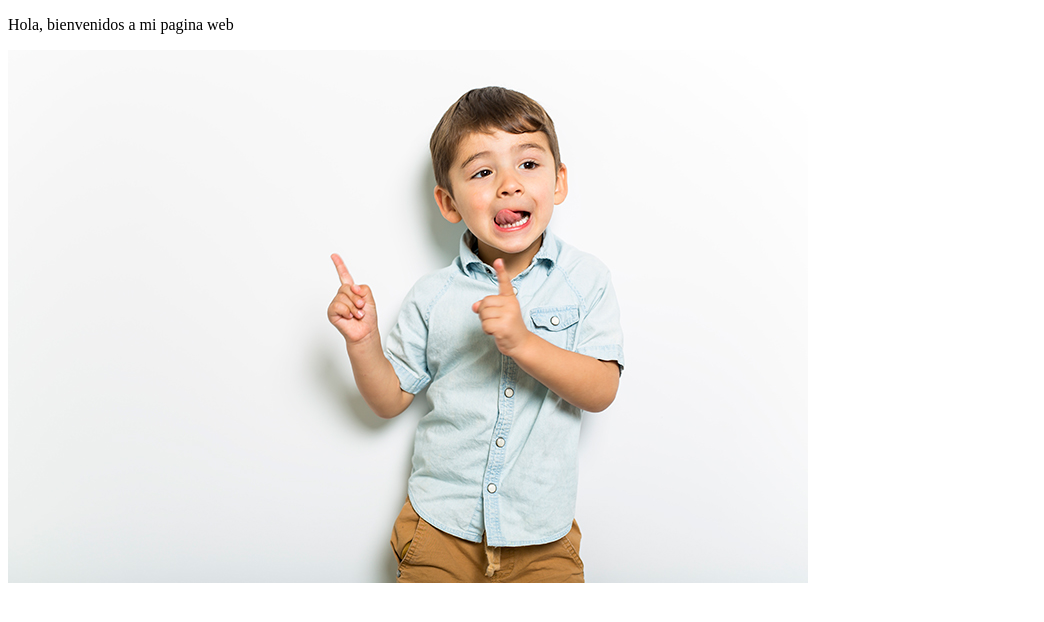
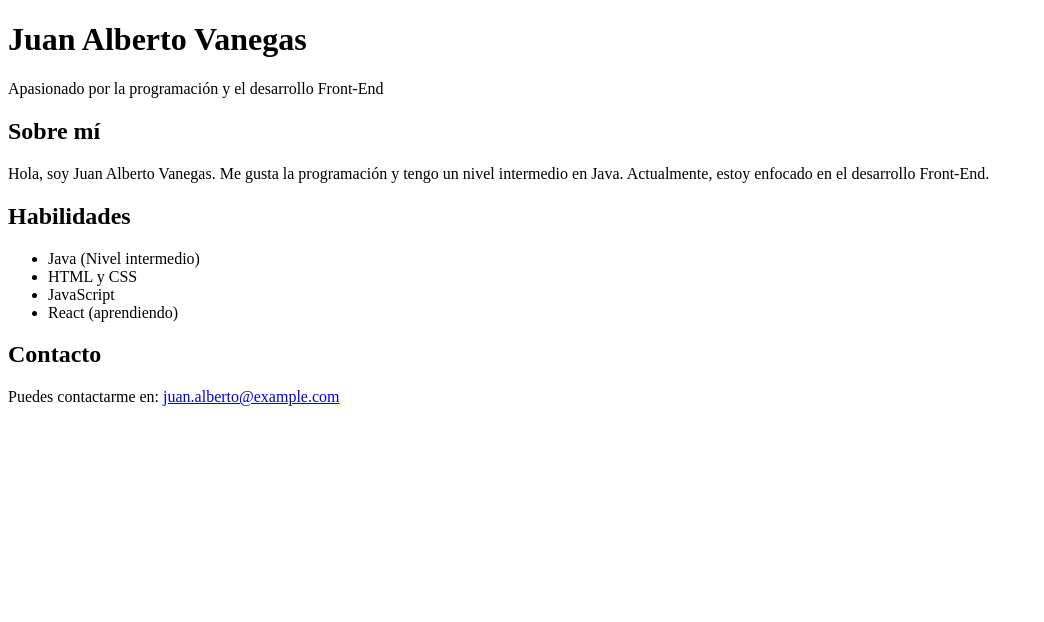
Before and after one commit to MrAlbertt/MrAlbertt.github.io, a plain HTML site: page index.html in a window 1280 px wide. Shown: the whole page, without its empty margins (0-1044 px from the left). Drawn offline with Linux system fonts and the light colour scheme.

Commit message:
Update index.html

```diff
--- a/index.html
+++ b/index.html
@@ -1,12 +1,34 @@
 <!DOCTYPE html>
-<html lang="en">
+<html lang="es">
 <head>
-	<meta charset="UTF-8">
-	<meta name="viewport" content="width=device-width, initial-scale=1.0">
-	<title>Juantro17</title>
+    <meta charset="UTF-8">
+    <meta name="viewport" content="width=device-width, initial-scale=1.0">
+    <title>Juan Alberto Vanegas - Portafolio</title>
 </head>
 <body>
-	<p>Hola, bienvenidos a mi pagina web</p>
-	<img src="imagen.png" alt="Descripción de la imagen">
+    <header>
+        <h1>Juan Alberto Vanegas</h1>
+        <p>Apasionado por la programación y el desarrollo Front-End</p>
+    </header>
+
+    <section>
+        <h2>Sobre mí</h2>
+        <p>Hola, soy Juan Alberto Vanegas. Me gusta la programación y tengo un nivel intermedio en Java. Actualmente, estoy enfocado en el desarrollo Front-End.</p>
+    </section>
+
+    <section>
+        <h2>Habilidades</h2>
+        <ul>
+            <li>Java (Nivel intermedio)</li>
+            <li>HTML y CSS</li>
+            <li>JavaScript</li>
+            <li>React (aprendiendo)</li>
+        </ul>
+    </section>
+
+    <section>
+        <h2>Contacto</h2>
+        <p>Puedes contactarme en: <a href="mailto:juan.alberto@example.com">juan.alberto@example.com</a></p>
+    </section>
 </body>
 </html>
```
